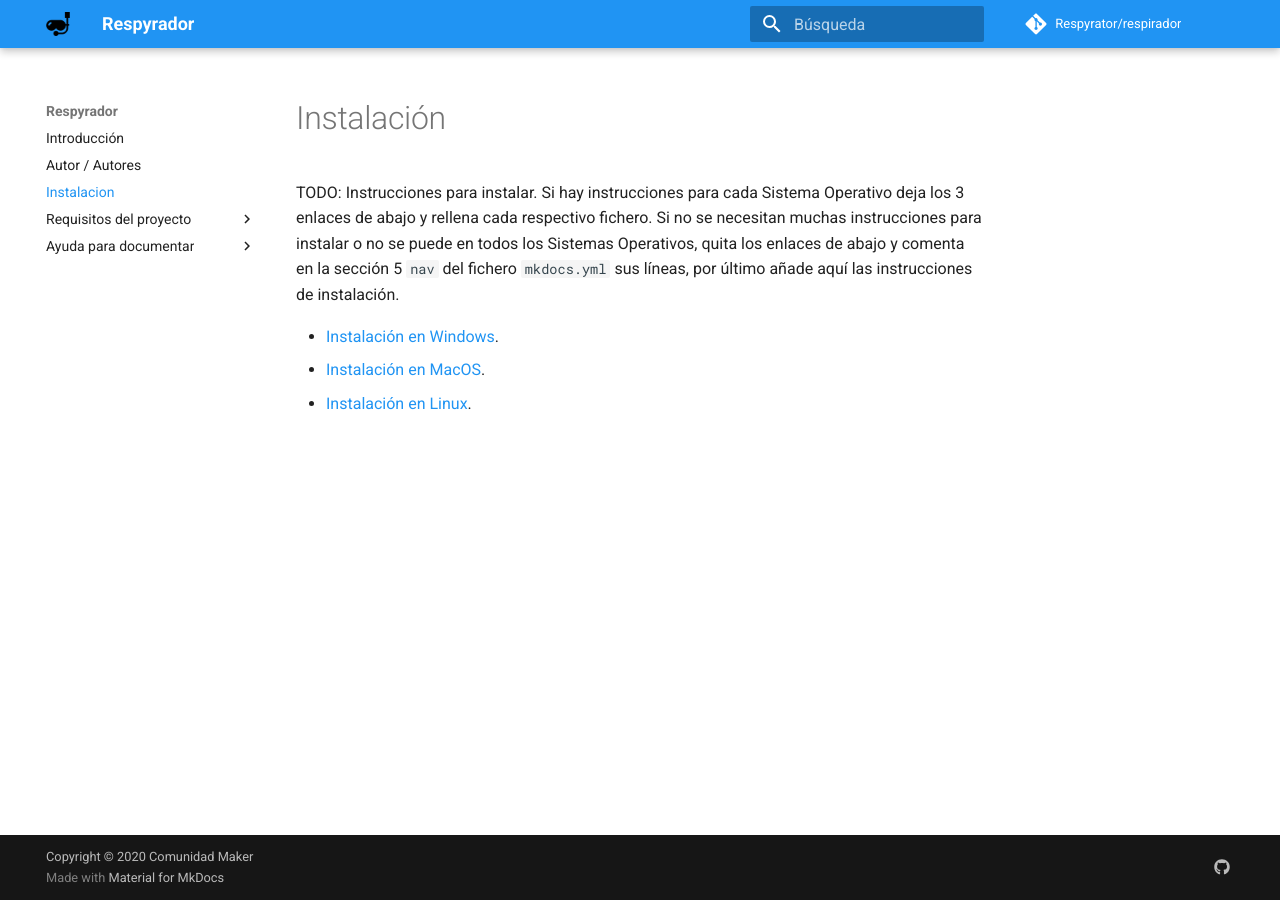
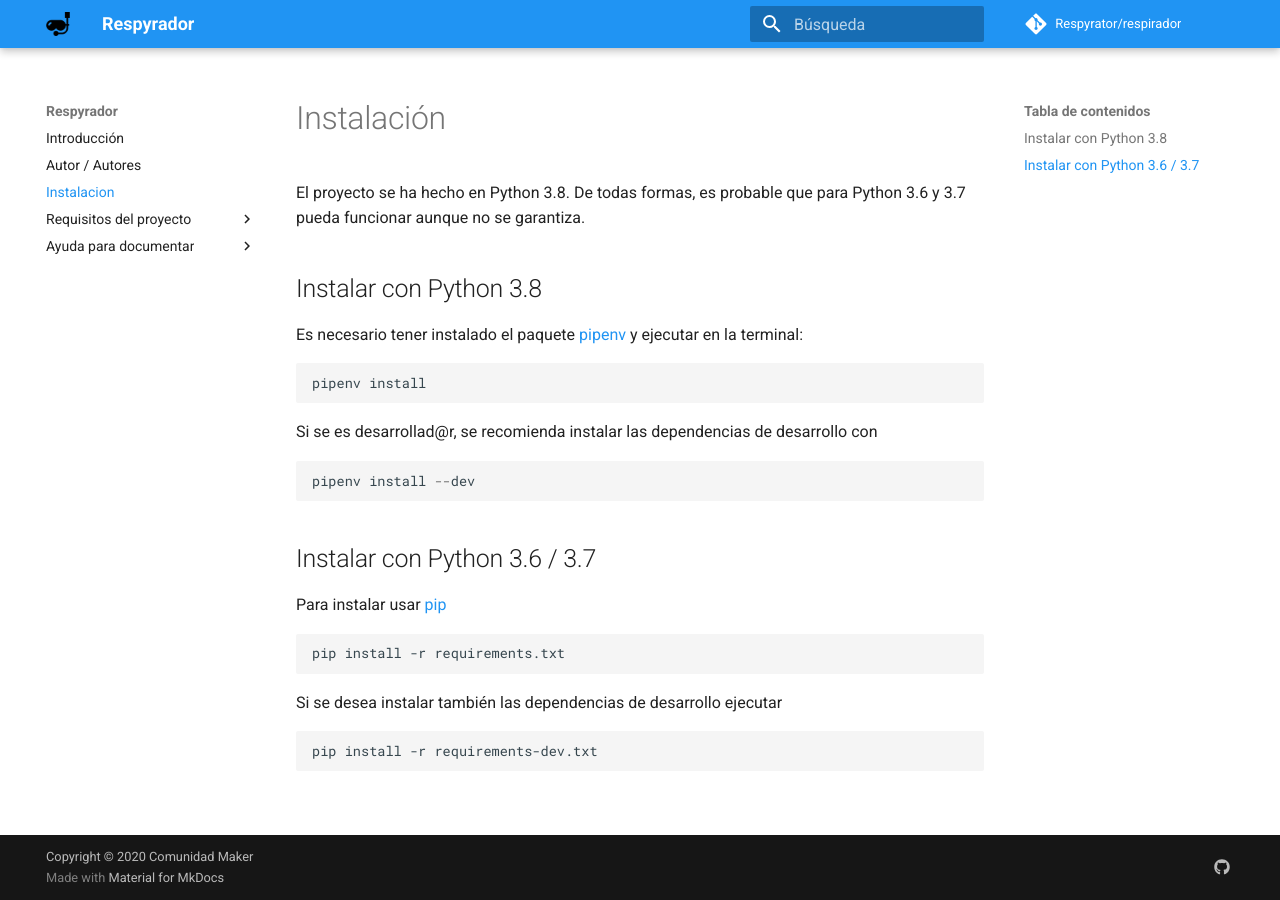
Before and after one commit to Respyrator/Respyrator.github.io, an MkDocs documentation site: the page built from docs/instalacion/instalacion.md, in a window 1280 px wide. Built offline with MkDocs 1.6.1 and Material for MkDocs 9.7.7, drawn with Linux system fonts in a browser that asks for light colours; comment, search, counter and statistics services are not loaded.

Commit message:
instalacion

````diff
--- a/docs/instalacion/instalacion.md
+++ b/docs/instalacion/instalacion.md
@@ -1,7 +1,31 @@
 # Instalación
 
-TODO: Instrucciones para instalar. Si hay instrucciones para cada Sistema Operativo deja los 3 enlaces de abajo y rellena cada respectivo fichero. Si no se necesitan muchas instrucciones para instalar o no se puede en todos los Sistemas Operativos, quita los enlaces de abajo y comenta en la sección 5 `nav` del fichero `mkdocs.yml` sus líneas, por último añade aquí las instrucciones de instalación.
+El proyecto se ha hecho en Python 3.8. De todas formas, es probable que para Python 3.6 y 3.7 pueda funcionar aunque no se garantiza.
 
-* [Instalación en Windows](windows.md).
-* [Instalación en MacOS](macos.md).
-* [Instalación en Linux](linux.md).
+## Instalar con Python 3.8
+
+Es necesario tener instalado el paquete [pipenv](https://pipenv-es.readthedocs.io/es/latest/) y ejecutar en la terminal:
+
+```bash
+pipenv install
+```
+
+Si se es desarrollad@r, se recomienda instalar las dependencias de desarrollo con
+
+```python
+pipenv install --dev
+```
+
+## Instalar con Python 3.6 / 3.7
+
+Para instalar usar [pip](https://pip.pypa.io/en/stable/installing/)
+
+```bash
+pip install -r requirements.txt
+```
+
+Si se desea instalar también las dependencias de desarrollo ejecutar
+
+```bash
+pip install -r requirements-dev.txt
+```
````
